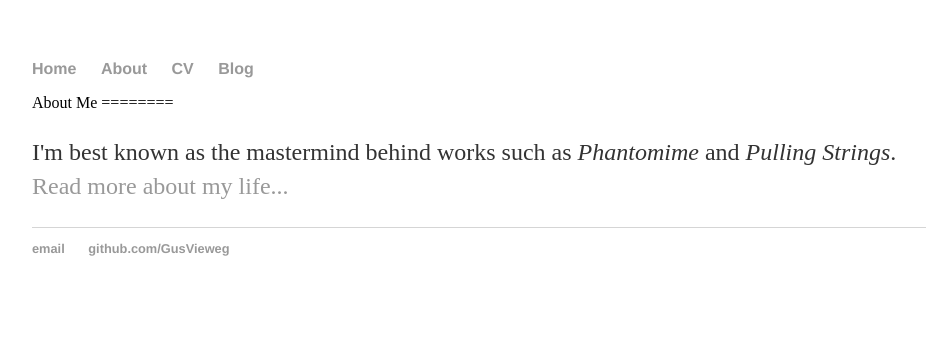
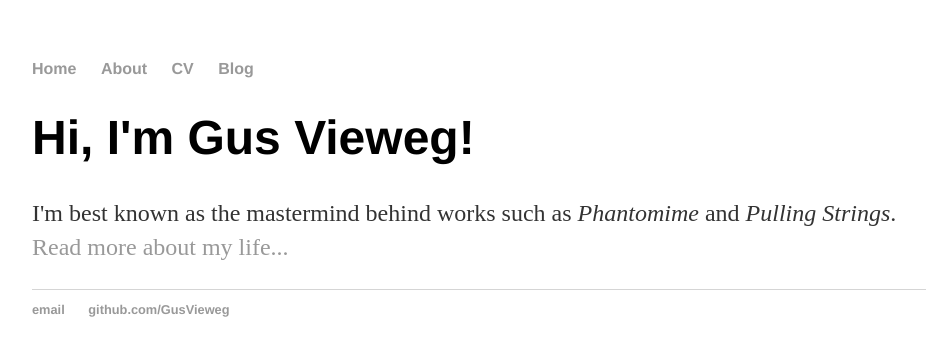
Before and after one commit to nilesh-kumar-developer/gusvieweg.github.io, a Jekyll site: the page built from index.html, in a window 1280 px wide. Shown: the top 356 px of the page, without its empty margins (160-1086 px from the left). Built offline with Jekyll 4.4.1, drawn with Linux system fonts in a browser that asks for light colours.

Commit message:
Update index.html

```diff
--- a/index.html
+++ b/index.html
@@ -3,7 +3,6 @@ layout: default
 title: Gus Vieweg
 ---
 <div class="blurb">
-	About Me
-	========
+	<h1>Hi, I'm Gus Vieweg!</h1>
 	<p>I'm best known as the mastermind behind works such as <em>Phantomime</em> and <em>Pulling Strings</em>. <a href="/about">Read more about my life...</a></p>
 </div><!-- /.blurb -->
```
